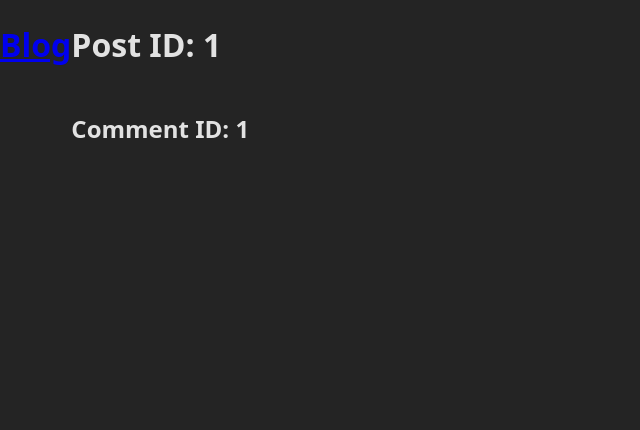
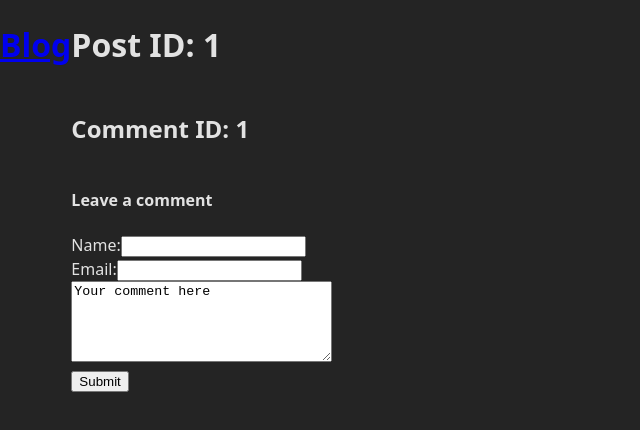
Before and after one commit to man7788/top-nodejs24-blog-api-client, a React (Vite) app: page /posts/1 in a window 1280 px wide. Shown: the top 430 px of the page, without its empty margins (0-640 px from the left). Built offline with nearby package versions, Linux system fonts and the light colour scheme.

Commit message:
add comment form component

```diff
--- a/src/components/post/comment/Comment.jsx
+++ b/src/components/post/comment/Comment.jsx
@@ -1,9 +1,11 @@
 import styles from './Comment.module.css';
+import CommentForm from './form/CommentForm';
 
 const Comment = ({ id }) => {
   return (
     <div className={styles.Comment}>
       <h2>Comment ID: {id}</h2>
+      <CommentForm />
     </div>
   );
 };
--- a/src/components/post/comment/Comment.module.css
+++ b/src/components/post/comment/Comment.module.css
@@ -1,3 +1,4 @@
 .Comment {
   display: flex;
+  flex-direction: column;
 }
```
